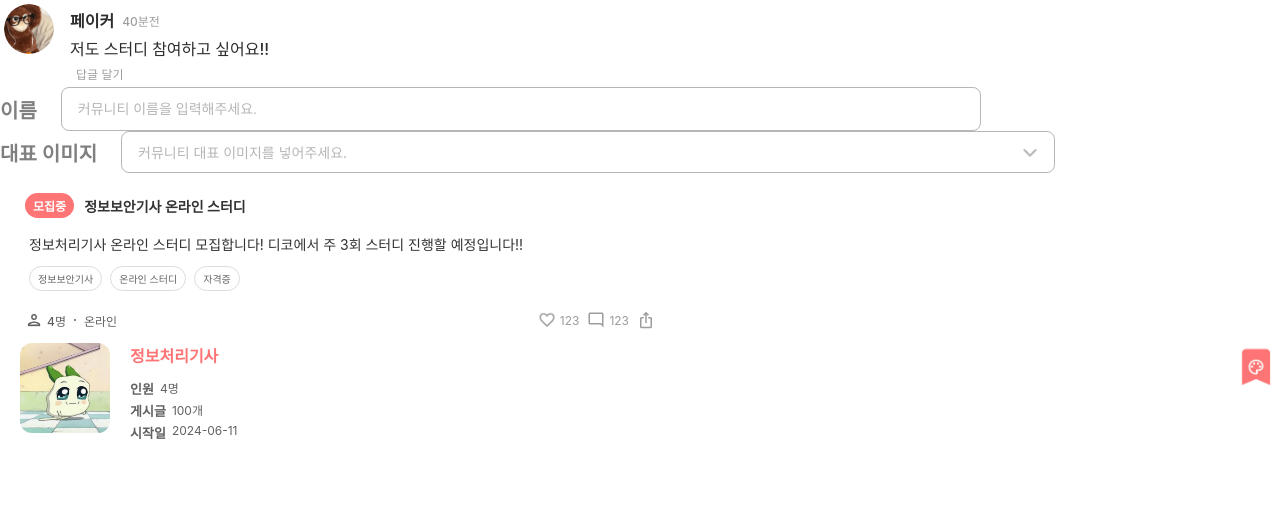
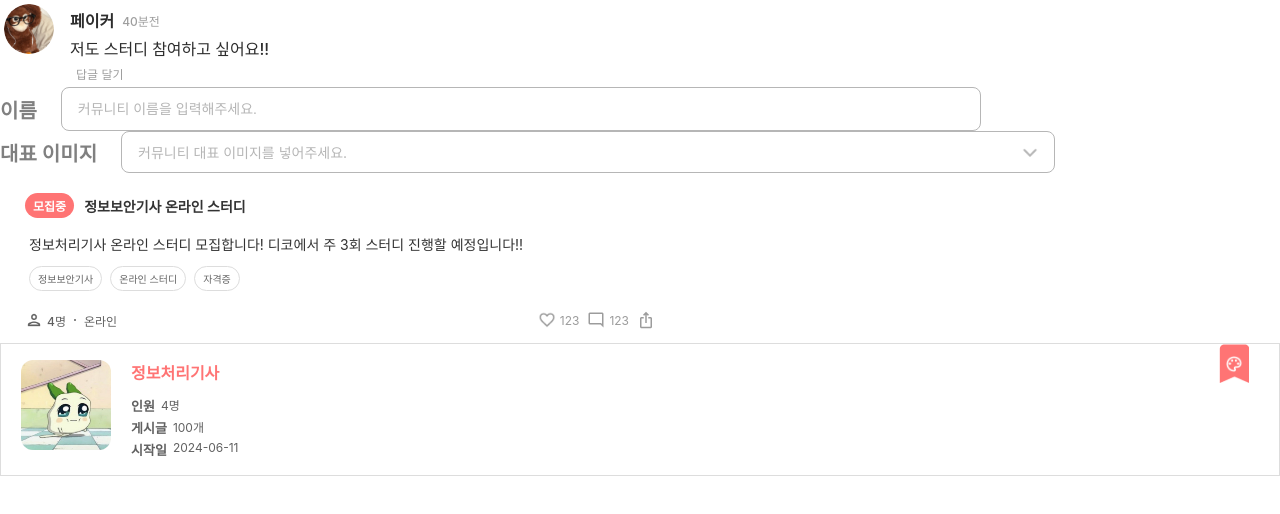
Before and after one commit to jihyezi/StudyBuddy, a React (Create React App) app: page / in a window 1280 px wide. Shown: the top 514 px of the page. Built offline with nearby package versions, Linux system fonts and the light colour scheme.

Commit message:
design: communityPost 디자인 수정

```diff
--- a/src/components/CommunityPostSmall.js
+++ b/src/components/CommunityPostSmall.js
@@ -1,7 +1,8 @@
+
 import React from "react";
 import '../components/Components.css';
 
-import imgbackground from '../assets/images/iconbackground.png';
+import imgbackground from '../assets/images/bookmarkbackground.png';
 
 const CommunityPostSmall = (props) => {
     return (
--- a/src/components/Components.css
+++ b/src/components/Components.css
@@ -218,11 +218,14 @@
     display: flex;
     flex-direction: row;
     justify-content: space-between;
+    border: 1px solid #DDD;
 }
 
 .community-post-left {
     display: flex;
     margin-left: 20px;
+    margin-top: 16px;
+    margin-bottom: 16px;
 }
 
 .community-post-image {
@@ -272,8 +275,9 @@
 
 .community-post-icon-wrapper {
     position: relative;
-    width: 48px;
-    height: 48px;
+    width: 30px;
+    height: 39px;
+    margin-right: 30px;
 }
 
 .community-post-icon-background {
@@ -287,5 +291,4 @@
     left: 50%;
     transform: translate(-50%, -50%);
     width: 18px;
-    height: 18px;
-}
+    height: 18px;}
```
Also changed, not shown: src/assets/images/bookmarkbackground.png (added).
